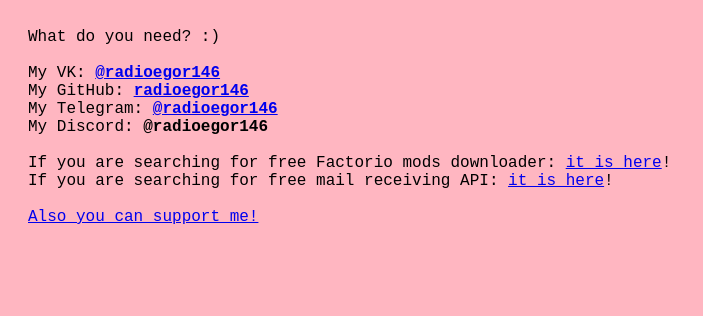
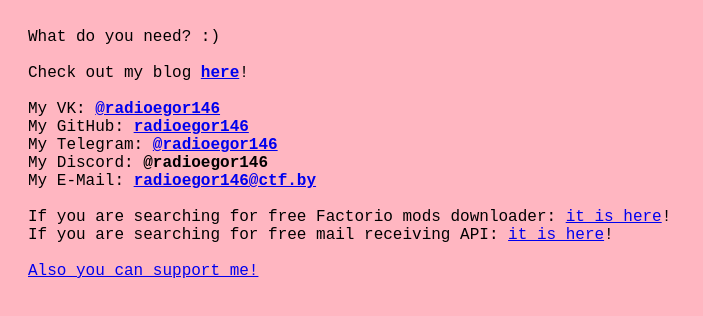
Before and after one commit to radioegor146/main-server, a website: page static/index.html in a window 1280 px wide. Shown: the whole page, without its empty margins (0-703 px from the left). Drawn offline with Linux system fonts and the light colour scheme.

Commit message:
add: link to blog and email

```diff
--- a/static/index.html
+++ b/static/index.html
@@ -30,10 +30,12 @@
 
 <body>
   What do you need? :)<br><br>
+  Check out my blog <b><a href="https://b.re146.dev">here</a></b>!<br><br>
   My VK: <b><a target="_blank" href="https://vk.com/radioegor146">@radioegor146</a></b><br>
   My GitHub: <b><a target="_blank" href="https://github.com/radioegor146">radioegor146</a></b><br>
   My Telegram: <b><a target="_blank" href="https://t.me/radioegor146">@radioegor146</a></b><br>
-  My Discord: <b>@radioegor146</b><br><br>
+  My Discord: <b>@radioegor146</b><br>
+  My E-Mail: <b><a id="email"></a></b><br><br>
   <!-- I'm also a member of Bulba Hackers CTF team: <a target="_blank" href="https://ctftime.org/team/105724">CTFtime</a>, <a target="_blank" href="https://github.com/Bulba-Hackers/">GitHub</a><br><br> -->
   If you are searching for free Factorio mods downloader: <a target="_blank" href="/factorio/mods/">it is here</a>!<br>
   <!-- If you are searching for e-olymp.com solutions: <a target="_blank" href="https://e-olymp.re146.dev/">it is here</a>!<br> -->
@@ -49,6 +51,11 @@
 
     gtag('config', 'G-WM6KKT3CQV');
   </script>
+  <script>
+    const email = atob('cmFkaW9lZ29yMTQ2QGN0Zi5ieQ==')
+    document.getElementById('email').innerText = email
+    document.getElementById('email').href = `mailto:${email}`
+  </script>
 </body>
 
 </html>
```
